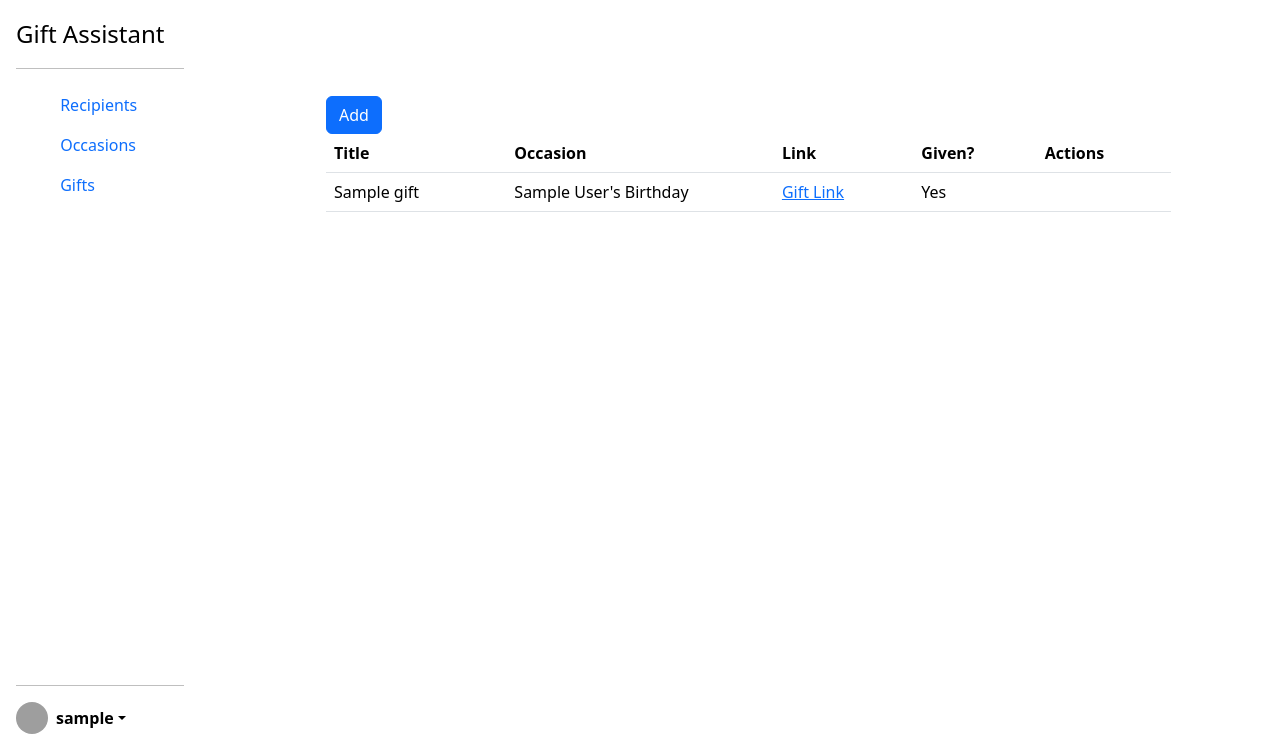
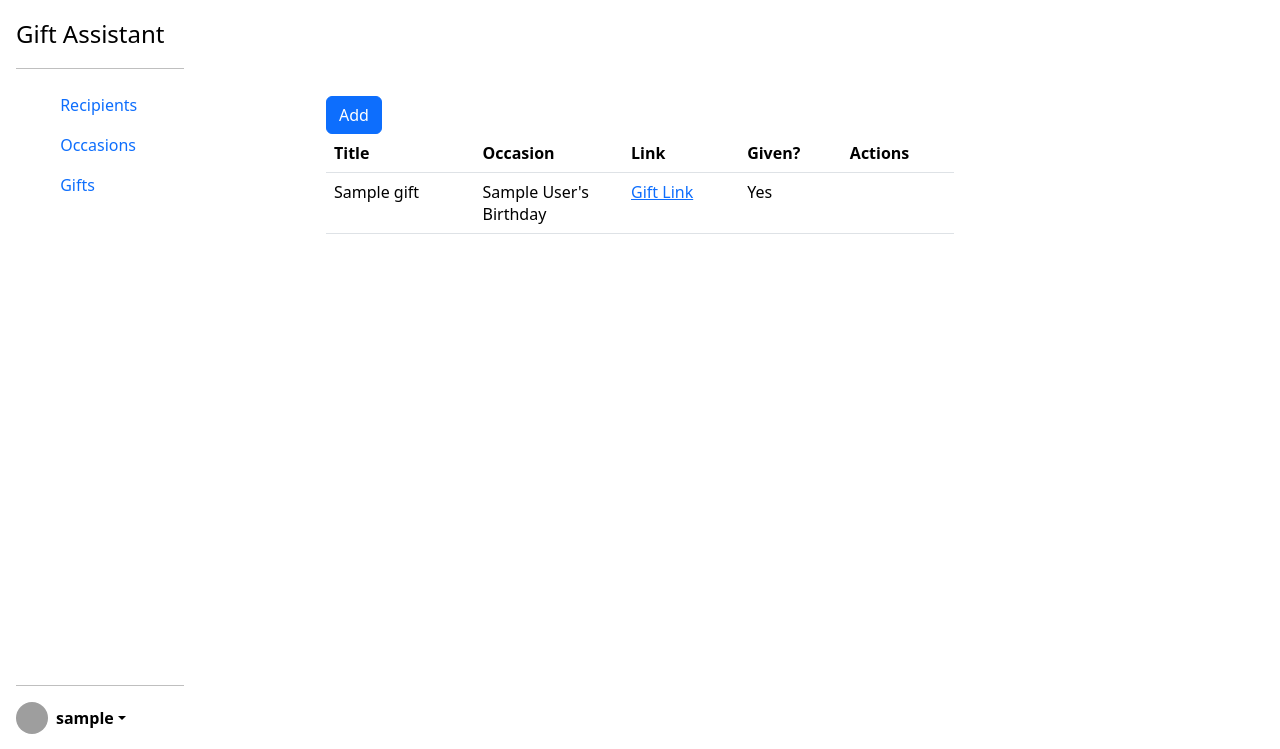
Before and after one commit to Se7enSquared/gift-assistant, a Django app: page /gifts/ in a window 1280 px wide. Shown: the top 749 px of the page. Run offline with Django 4.2, Linux system fonts and the light colour scheme; a user stored in the database is signed in; tables that the repository leaves empty hold one stand-in row (values such as "Sample post"); some libraries are stand-ins or nearby versions; grey boxes are pictures that could not be loaded.

Commit message:
clean up css and move to styles.css to fix #57

```diff
--- a/gift_app/static/css/style.css
+++ b/gift_app/static/css/style.css
@@ -11,3 +11,29 @@
     margin: auto;
     width: 20%;
 }
+
+#sidebar{
+    width: 200px;
+    height: calc(100vh - 50px);
+}
+
+form ul {
+    list-style: none;
+}
+
+form ul li {
+    list-style: none;
+}
+
+tr td{
+   max-width: 100px;
+   word-wrap: break-word;
+}
+
+.editbutton{
+    margin-right: 5px;
+}
+
+#occasioncount{
+    padding-left: 40px;
+}
--- a/gift_app/templates/gift_app/gifts/gift_delete.html
+++ b/gift_app/templates/gift_app/gifts/gift_delete.html
@@ -3,9 +3,9 @@
 {% bootstrap_javascript %}
 {% bootstrap_messages %}
 <form hx-post="{{ request.path }}" class="modal-content">
-    <ul style='list-style: none;' }>
+    <ul style='list-style: none;'>
         {% for key, value in form.errors.items %}
-        <li style="list-style: none;">{% if key != '__all__' %}{{ key }} {% endif %}{{ value }}</li>
+        <li >{% if key != '__all__' %}{{ key }} {% endif %}{{ value }}</li>
         {% endfor %}
     </ul>
     <div class="modal-header">
--- a/gift_app/templates/gift_app/gifts/gift_edit.html
+++ b/gift_app/templates/gift_app/gifts/gift_edit.html
@@ -5,7 +5,7 @@
 <form hx-post="{{ request.path }}" class="modal-content">
     <ul style='list-style: none;' }>
         {% for key, value in form.errors.items %}
-        <li style="list-style: none;">{% if key != '__all__' %}{{ key }} {% endif %}{{ value }}</li>
+        <li >{% if key != '__all__' %}{{ key }} {% endif %}{{ value }}</li>
         {% endfor %}
     </ul>
     <div class="modal-header">
--- a/gift_app/templates/gift_app/gifts/gift_form.html
+++ b/gift_app/templates/gift_app/gifts/gift_form.html
@@ -5,7 +5,7 @@
 <form hx-post="{{ request.path }}" class="modal-content">
     <ul style='list-style: none;' }>
         {% for key, value in form.errors.items %}
-        <li style="list-style: none;">{% if key != '__all__' %}{{ key }} {% endif %}{{ value }}</li>
+        <li >{% if key != '__all__' %}{{ key }} {% endif %}{{ value }}</li>
         {% endfor %}
     </ul>
     <div class="modal-header">
--- a/gift_app/templates/gift_app/gifts/gift_list.html
+++ b/gift_app/templates/gift_app/gifts/gift_list.html
@@ -1,14 +1,14 @@
 {% for gift in gifts %}
 <tr id="gift-{{ gift.pk }}" class="table-row">
-    <td style="max-width: 150px; word-wrap: break-word;">{{gift.title}}</td>
-    <td style="max-width: 150px; word-wrap: break-word;">{{gift.occasion.recipient}}'s {{gift.occasion.occasion_type}}</td>
-    <td style="max-width: 150px; word-wrap: break-word;"><a href={{gift.link}}>Gift Link</a></td>
-    <td style="max-width: 150px; word-wrap: break-word;">
+    <td>{{gift.title}}</td>
+    <td >{{gift.occasion.recipient}}'s {{gift.occasion.occasion_type}}</td>
+    <td ><a href={{gift.link}}>Gift Link</a></td>
+    <td >
         {% if gift.given == True %}Yes{%else%}No{% endif %}
     </td>
-    <td style="max-width: 150px; word-wrap: break-word;">
-        <a hx-get="{% url 'gift_edit' pk=gift.pk %}" hx-target="#dialog"><span class="iconify text-primary"
-                data-icon="ep:edit-pen" data-width="24" data-height="24" style="margin-right:2px"></span></a>
+    <td >
+        <a hx-get="{% url 'gift_edit' pk=gift.pk %}" hx-target="#dialog"><span class="iconify text-primary editbutton"
+                data-icon="ep:edit-pen" data-width="24" data-height="24"></span></a>
         <a hx-get="{% url 'gift_delete' pk=gift.pk %}" hx-target="#dialog"><span class="iconify text-primary" data-icon="fluent:delete-16-regular" data-width="24"
                 data-height="24"></span></a>
     </td>
--- a/gift_app/templates/gift_app/gifts/gifts.html
+++ b/gift_app/templates/gift_app/gifts/gifts.html
@@ -8,7 +8,7 @@
     <div id="dialog" class="modal-dialog" hx-target="this">
     </div>
 </div>
-<div class="col-md-8">
+<div class="col-md-6">
     <br><br><br><br>
     <button class="btn btn-primary" hx-get="{% url 'gift_add' %}" hx-target="#dialog">
         Add
@@ -16,11 +16,11 @@
     <table class="table flex-wrapper" id="gift_tbl">
         <thead>
             <tr>
-                <th scope="col" style="max-width: 150px; word-wrap: break-word;">Title</th>
-                <th scope="col" style="max-width: 150px; word-wrap: break-word;">Occasion</th>
-                <th scope="col" style="max-width: 150px; word-wrap: break-word;">Link</th>
-                <th scope="col" style="max-width: 150px; word-wrap: break-word;">Given?</th>
-                <th scope="col" style="max-width: 150px; word-wrap: break-word;">Actions</th>
+                <th scope="col" >Title</th>
+                <th scope="col" >Occasion</th>
+                <th scope="col" >Link</th>
+                <th scope="col" >Given?</th>
+                <th scope="col" >Actions</th>
             </tr>
         </thead>
         <tbody hx-trigger="load, giftListChanged from:body" hx-get="{% url 'gift_list' %}" hx-target="this">
--- a/gift_app/templates/gift_app/home.html
+++ b/gift_app/templates/gift_app/home.html
@@ -7,7 +7,7 @@
 <div class="jumbotron soft-background text-center" id="ga-logged-out">
     <h1 class="display-4">Welcome to Gift Assistant</h1>
     <p class="lead">If you've ever forgotten and important occasion or if you simply don't have time to manage
-        gift-giving for your friends and family, let Gift Assistant handle it for you.</p>
+        gift-giving for your friends family and colleagues, let Gift Assistant handle it for you.</p>
     <hr class="my-4">
     <p>Simply enter your recipent details and let Gift Assistant send you personalized reminders complete with gift
         ideas straight to your inbox!</p>
--- a/gift_app/templates/gift_app/occasions/occasion_delete.html
+++ b/gift_app/templates/gift_app/occasions/occasion_delete.html
@@ -5,7 +5,7 @@
 <form hx-post="{{ request.path }}" class="modal-content">
     <ul style='list-style: none;' }>
         {% for key, value in form.errors.items %}
-        <li style="list-style: none;">{% if key != '__all__' %}{{ key }} {% endif %}{{ value }}</li>
+        <li >{% if key != '__all__' %}{{ key }} {% endif %}{{ value }}</li>
         {% endfor %}
     </ul>
     <div class="modal-header">
--- a/gift_app/templates/gift_app/occasions/occasion_edit.html
+++ b/gift_app/templates/gift_app/occasions/occasion_edit.html
@@ -5,7 +5,7 @@
 <form hx-post="{{ request.path }}" class="modal-content">
     <ul style='list-style: none;' }>
         {% for key, value in form.errors.items %}
-        <li style="list-style: none;">{% if key != '__all__' %}{{ key }} {% endif %}{{ value }}</li>
+        <li >{% if key != '__all__' %}{{ key }} {% endif %}{{ value }}</li>
         {% endfor %}
     </ul>
     <div class="modal-header">
--- a/gift_app/templates/gift_app/recipients/recipient_delete.html
+++ b/gift_app/templates/gift_app/recipients/recipient_delete.html
@@ -5,7 +5,7 @@
 <form hx-post="{{ request.path }}" class="modal-content">
     <ul style='list-style: none;' }>
         {% for key, value in form.errors.items %}
-        <li style="list-style: none;">{% if key != '__all__' %}{{ key }} {% endif %}{{ value }}</li>
+        <li >{% if key != '__all__' %}{{ key }} {% endif %}{{ value }}</li>
         {% endfor %}
     </ul>
     <div class="modal-header">
--- a/gift_app/templates/gift_app/recipients/recipient_edit.html
+++ b/gift_app/templates/gift_app/recipients/recipient_edit.html
@@ -5,7 +5,7 @@
 <form hx-post="{{ request.path }}" class="modal-content">
     <ul style='list-style: none;' }>
         {% for key, value in form.errors.items %}
-        <li style="list-style: none;">{% if key != '__all__' %}{{ key }} {% endif %}{{ value }}</li>
+        <li >{% if key != '__all__' %}{{ key }} {% endif %}{{ value }}</li>
         {% endfor %}
     </ul>
     <div class="modal-header">
--- a/gift_app/templates/gift_app/sidebar.html
+++ b/gift_app/templates/gift_app/sidebar.html
@@ -1,9 +1,10 @@
+{% load static %}
+<link rel="stylesheet" href="{% static 'css/style.css' %}">
 {% if user.is_authenticated %}
 {% load active_link_tags %}
         <div class="col-md-3">
-            <nav id="sidebar" class="space-top">
-                <div class="d-flex flex-column flex-shrink-0 p-3 text-black bg-white"
-                    style="width: 200px; height: calc(100vh - 50px);)">
+            <nav class="space-top">
+                <div id="sidebar" class="d-flex flex-column flex-shrink-0 p-3 text-black bg-white">
                     <a href="/"
                         class="d-flex align-items-center mb-3 mb-md-0 me-md-auto text-black text-decoration-none">
                         <span class="fs-4">Gift Assistant</span>
```
Also changed, not shown: gift_app/static/css/homestyle.css (+7 -7 lines), gift_app/templates/gift_app/occasions/occasion_list.html (+6 -6 lines), gift_app/templates/gift_app/occasions/occasions.html (+5 -5 lines), gift_app/templates/gift_app/recipients/recipient_list.html (+6 -6 lines), gift_app/templates/gift_app/recipients/recipients.html (+4 -4 lines).
